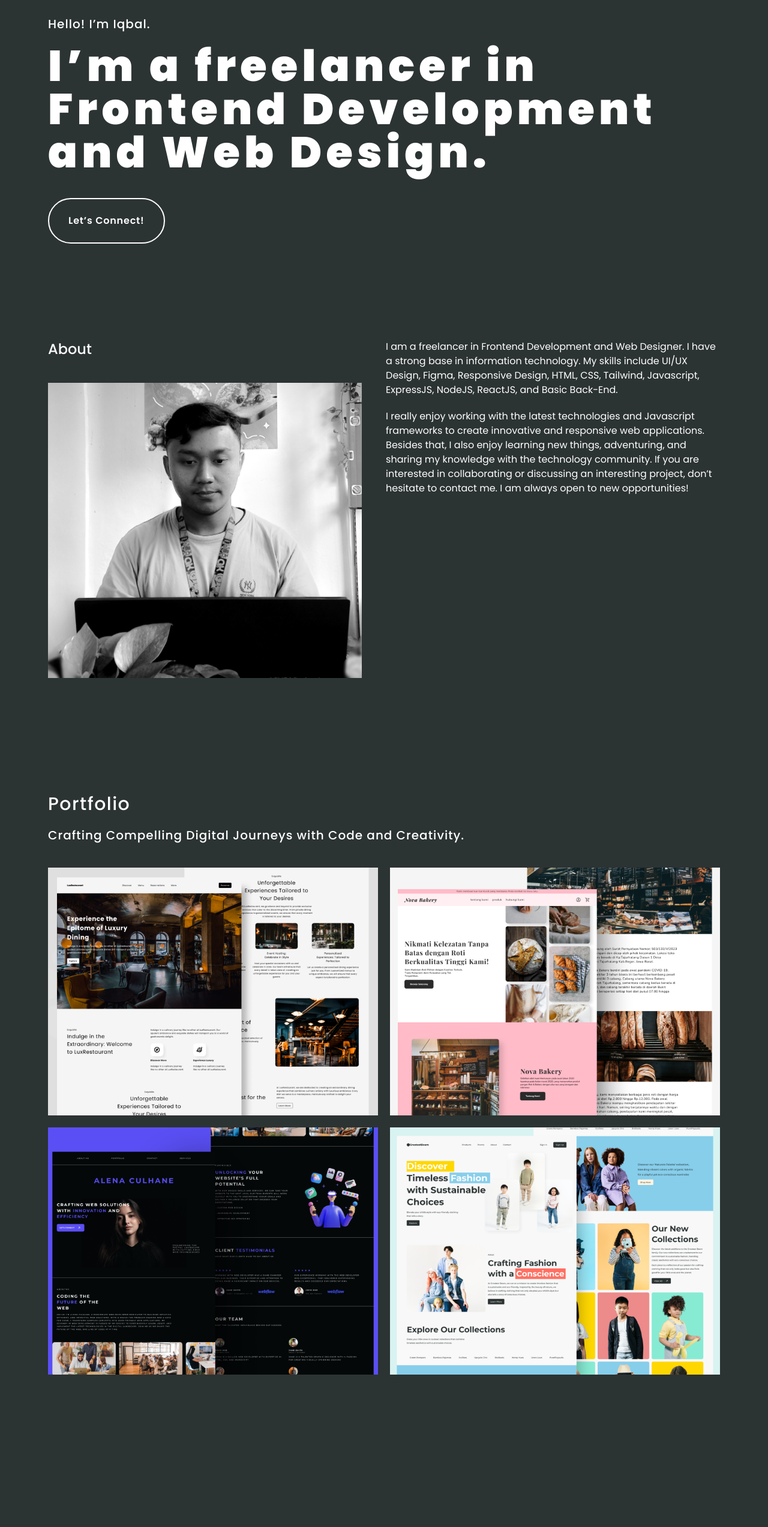
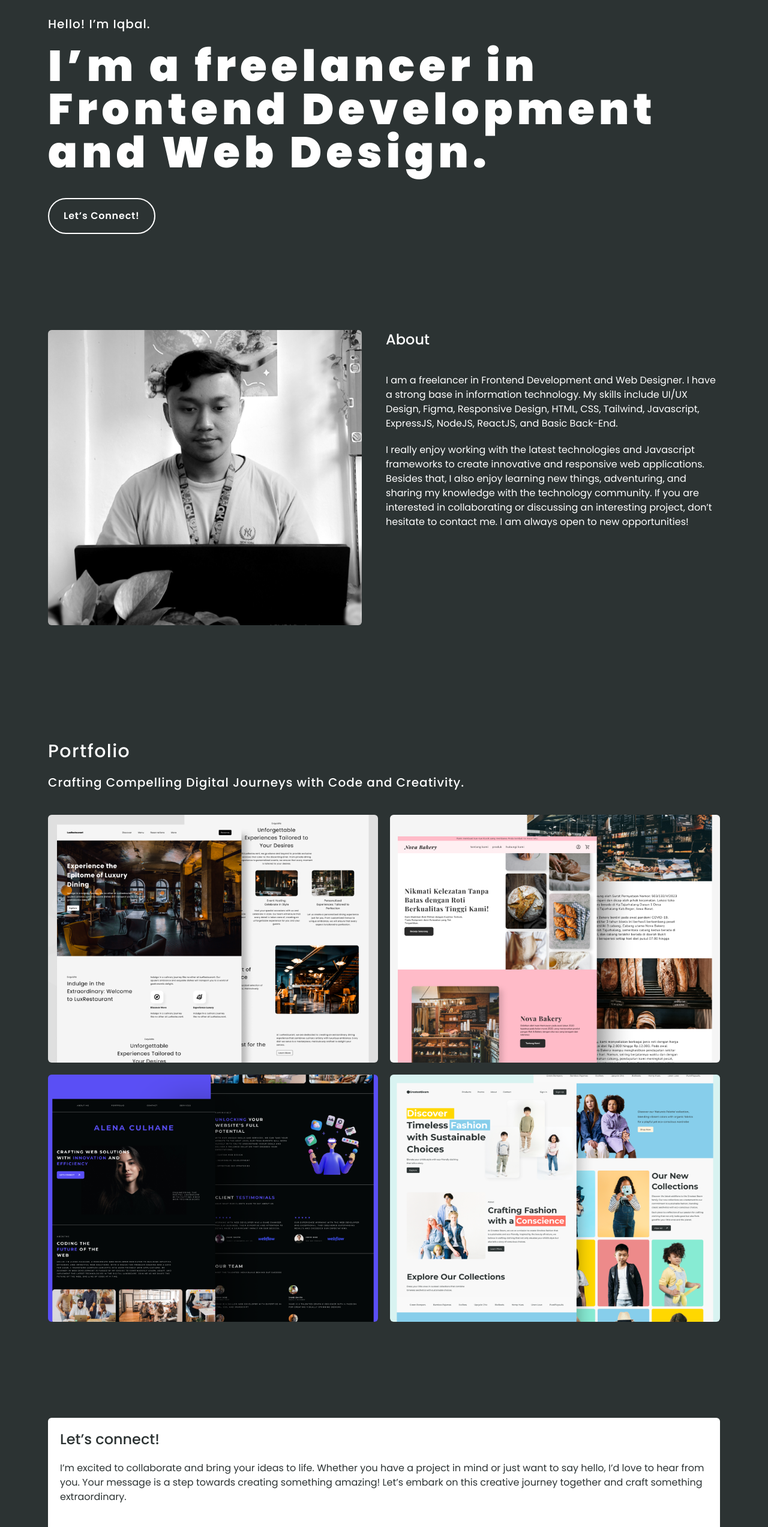
Before and after one commit to iqbalzayn01/iqbalzayn01.github.io, a React (Vite) app: page / in a window 1280 px wide. Shown: the part 234-2779 px from the top of the page at 60% size. Before the commit the page ends 2685 px from the top, so only its background shows below. Built offline with nearby package versions, Linux system fonts and the light colour scheme.

Commit message:
update add footer and fix style

```diff
--- a/src/App.jsx
+++ b/src/App.jsx
@@ -2,6 +2,7 @@ import { Header } from "./components/Header";
 import { Hero } from "./components/Hero";
 import { About } from "./components/About";
 import { Portfolio } from "./components/Portfolio";
+import { Footer } from "./components/Footer";
 
 export default function App() {
   return (
@@ -13,6 +14,7 @@ export default function App() {
       <Hero />
       <About />
       <Portfolio />
+      <Footer />
     </>
   );
 }
--- a/src/components/About.jsx
+++ b/src/components/About.jsx
@@ -3,11 +3,15 @@ export const About = () => {
     <section className="mb-20 lg:mb-48">
       <div className="2xl:container mx-auto px-5 md:px-20">
         <div className="flex flex-col md:flex-row items-start justify-between gap-10">
-          <div>
+          <figure>
+            <img
+              src="./content/profile.png"
+              alt=""
+              className="object-cover w-full rounded-md"
+            />
+          </figure>
+          <div className="w-full md:w-1/2">
             <h2 className=" text-2xl text-white font-medium mb-10">About</h2>
-            <img src="./content/profile.png" alt="" />
-          </div>
-          <div className="w-full md:w-1/2">
             <p className="text-white mb-5">
               I am a freelancer in Frontend Development and Web Designer. I have
               a strong base in information technology. My skills include UI/UX
--- a/src/components/CardItem.jsx
+++ b/src/components/CardItem.jsx
@@ -9,7 +9,7 @@ export const CardItem = ({ id, name, imageName, url }) => {
       className="card-item"
       rel="noreferrer"
     >
-      <figure className="relative h-full overflow-hidden transition-all duration-500 ease-in-out">
+      <figure className="relative h-full overflow-hidden transition-all duration-500 ease-in-out rounded-md">
         <img
           src={`./content/portfolio/${imageName}`}
           alt={name}
--- /dev/null
+++ b/src/components/Footer.jsx
@@ -0,0 +1,23 @@
+import { ConnectLinks } from "./Links";
+
+export const Footer = () => {
+  return (
+    <footer className="px-5 md:px-20 mt-10 mb-20 lg:mt-20 lg:mb-40">
+      <div className="2xl:container bg-white mx-auto p-5 rounded-md">
+        <div className="mb-10">
+          <h2 className="text-2xl text-secondary font-medium mb-5">
+            Let’s connect!
+          </h2>
+          <p className="text-secondary">
+            I’m excited to collaborate and bring your ideas to life. Whether you
+            have a project in mind or just want to say hello, I’d love to hear
+            from you. Your message is a step towards creating something amazing!
+            Let’s embark on this creative journey together and craft something
+            extraordinary.
+          </p>
+        </div>
+        <ConnectLinks />
+      </div>
+    </footer>
+  );
+};
--- /dev/null
+++ b/src/components/Form.jsx
@@ -0,0 +1 @@
+export const Form = () => {};
--- a/src/components/Hero.jsx
+++ b/src/components/Hero.jsx
@@ -11,7 +11,7 @@ export const Hero = () => {
           </h1>
         </hgroup>
         <a href="#contacts">
-          <button className="text-white hover:text-secondary font-semibold px-8 py-6 hover:bg-white border-2 border-white rounded-full tracking-wider">
+          <button className="text-white hover:text-secondary font-semibold px-6 py-4 hover:bg-white border-2 border-white rounded-full tracking-wider">
             Let’s Connect!
           </button>
         </a>
--- a/src/components/Links.jsx
+++ b/src/components/Links.jsx
@@ -1,21 +1,48 @@
 export const Links = () => {
+  const dataLinks = [
+    { link: "About Me", url: "#about" },
+    { link: "Portfolio", url: "#portfolio" },
+    { link: "Contact", url: "#contact" },
+  ];
   return (
     <ul className="hidden md:flex items-center justify-end gap-5 xl:gap-20">
-      <li>
-        <a href="#about" data-i18n="links.aboutme" className="text-white">
-          About Me
-        </a>
-      </li>
-      <li>
-        <a href="#portfolio" className="text-white">
-          Portfolio
-        </a>
-      </li>
-      <li>
-        <a href="#contacts" data-i18n="links.contacts" className="text-white">
-          Contact
-        </a>
-      </li>
+      {dataLinks.map((linkItem) => (
+        <li key={linkItem.link}>
+          <a href={linkItem.url} className="text-white">
+            {linkItem.link}
+          </a>
+        </li>
+      ))}
     </ul>
   );
 };
+
+export const ConnectLinks = () => {
+  const dataConnectLinks = [
+    // { link: "Email", url: "#email" },
+    {
+      link: "Linkedin",
+      url: "https://www.linkedin.com/in/muhammad-iqbal-zayyan-abiyyu-285b3821a/",
+    },
+    { link: "Instagram", url: "https://www.instagram.com/iqbalzayn01/" },
+    { link: "Github", url: "https://github.com/iqbalzayn01" },
+    { link: "Dribbble", url: "https://dribbble.com/iqbalzayn01" },
+    { link: "Uplabs", url: "https://www.uplabs.com/iqbalzayn01" },
+  ];
+  return (
+    <ul className="flex flex-wrap items-center gap-5 mb-12">
+      {dataConnectLinks.map((connectItem) => (
+        <li key={connectItem.link} className="connect-item">
+          <a
+            href={connectItem.url}
+            target="_blank"
+            rel="noreferrer"
+            className="font-semibold"
+          >
+            {connectItem.link}
+          </a>
+        </li>
+      ))}
+    </ul>
+  );
+};
--- a/src/index.css
+++ b/src/index.css
@@ -13,6 +13,10 @@
     .cards {
         @apply grid grid-cols-1 md:grid-cols-2 gap-5
     }
+
+    .connect-item {
+        @apply hover:bg-secondary text-secondary hover:text-white border-2 border-black rounded-full px-6 py-4
+    }
 }
 
 @layer utilities {
```
